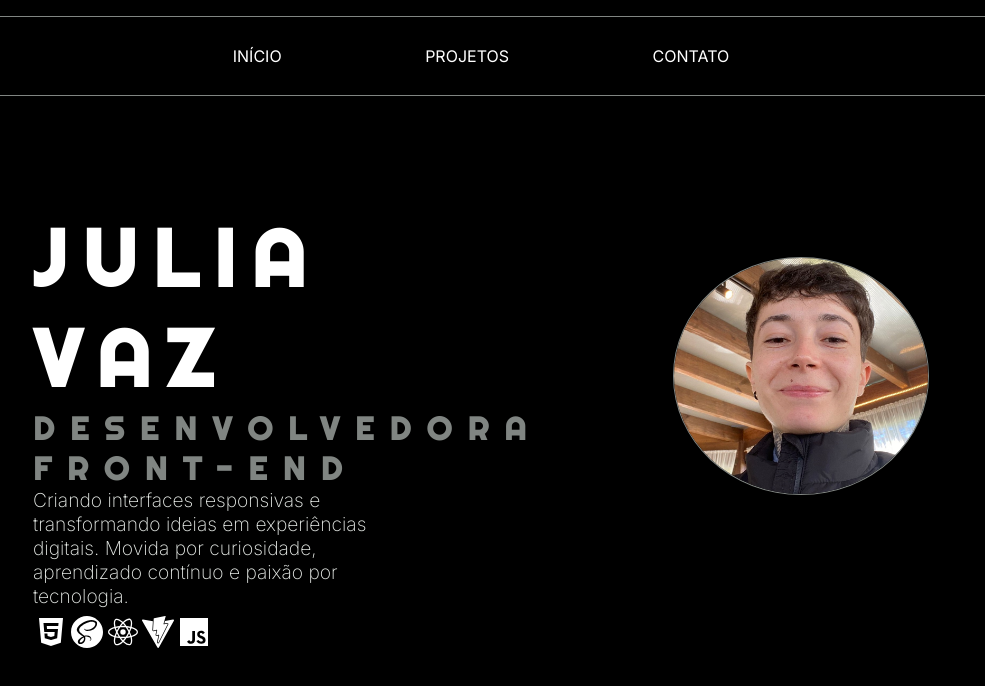
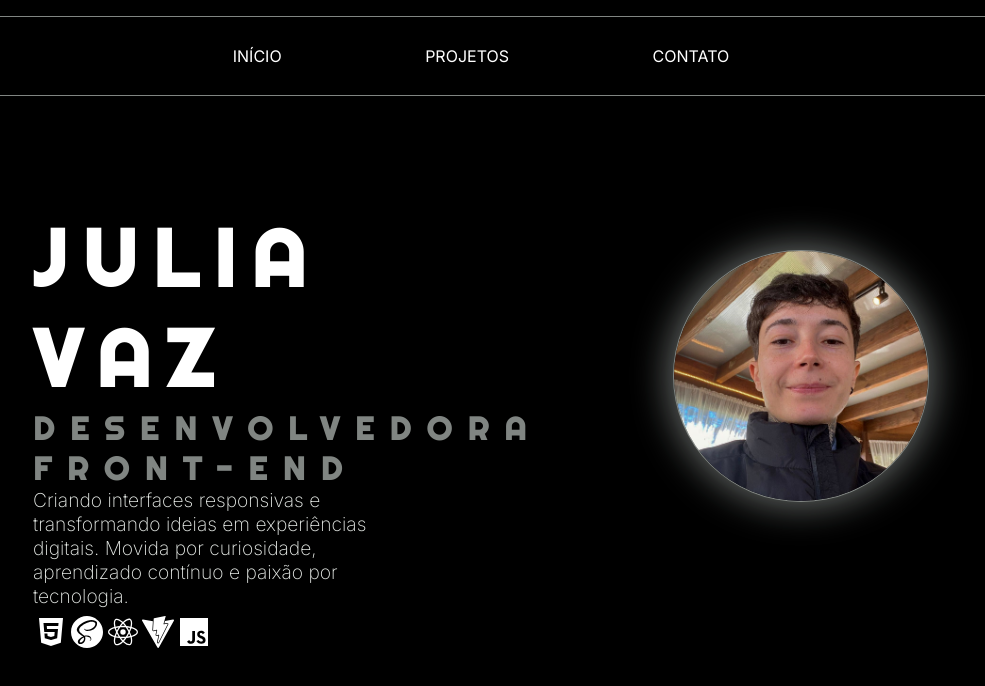
Before and after one commit to juliavaz11/Portifolio, a React (Vite) app: page / in a window 1280 px wide. Shown: the top 686 px of the page, without its empty margins (159-1144 px from the left). Built offline with nearby package versions, Linux system fonts and the light colour scheme.

Commit message:
Trocando imagem da Pagina Inicial

```diff
--- a/src/components/Inicio/Inicio.module.scss
+++ b/src/components/Inicio/Inicio.module.scss
@@ -46,14 +46,17 @@
     width: 20%;
     border-radius: 50%;
     border: solid 0.5px #808582;
+    box-shadow:
+        0 0 40px #797c7b,
+        0 0 60px rgba(31, 34, 33, 0.4);
 
 }
 
-.imgPerfil:hover {
-    box-shadow:
-        0 0 40px #797c7b,
-        0 0 60px rgba(31, 34, 33, 0.4);
-}
+// .imgPerfil:hover {
+//     box-shadow:
+//         0 0 40px #797c7b,
+//         0 0 60px rgba(31, 34, 33, 0.4);
+// }
 
 .icones {
     display: flex;
--- a/src/components/NavBar/NavBar.module.scss
+++ b/src/components/NavBar/NavBar.module.scss
@@ -12,10 +12,12 @@
 
     a {
         color: #ffffff;
+
     }
 
     a:hover {
         color: #808582;
+        transform: scale(1.5);
     }
 
     ul {
```
Also changed, not shown: public/cursor.png (added), src/assets/fotoPerfil.jpeg.
